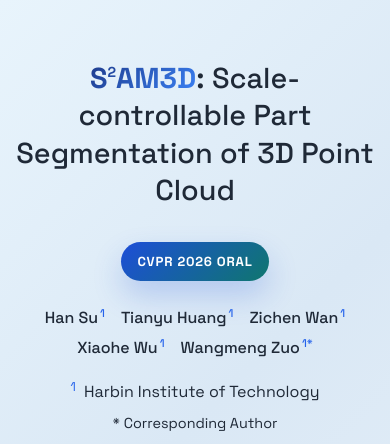
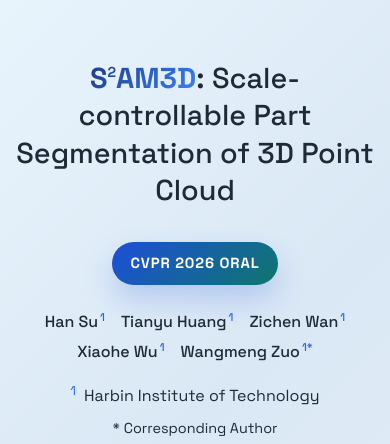
Before and after one commit to sumuru789/S2AM3D-website, a plain HTML site: page index.html in a window 390 px wide. Shown: the top 444 px of the page. Drawn offline with Linux system fonts and the light colour scheme; some packages are replaced by stand-ins of ours; a script that the page names is missing.

Commit message:
Increase CVPR badge emphasis

```diff
--- a/style.css
+++ b/style.css
@@ -83,12 +83,12 @@ body {
     align-items: center;
     justify-content: center;
     margin-bottom: 28px;
-    padding: 10px 20px;
+    padding: 12px 24px;
     border-radius: 999px;
     background: linear-gradient(135deg, #1d4ed8 0%, #0f766e 100%);
     color: #ffffff;
-    font-size: 0.95rem;
-    font-weight: 700;
+    font-size: 1.12rem;
+    font-weight: 800;
     letter-spacing: 0.08em;
     text-transform: uppercase;
     box-shadow: 0 14px 30px rgba(29, 78, 216, 0.22);
@@ -550,8 +550,8 @@ body {
 
     .venue-badge {
         margin-bottom: 24px;
-        padding: 9px 16px;
-        font-size: 0.82rem;
+        padding: 10px 18px;
+        font-size: 0.92rem;
         letter-spacing: 0.06em;
     }
 
```
